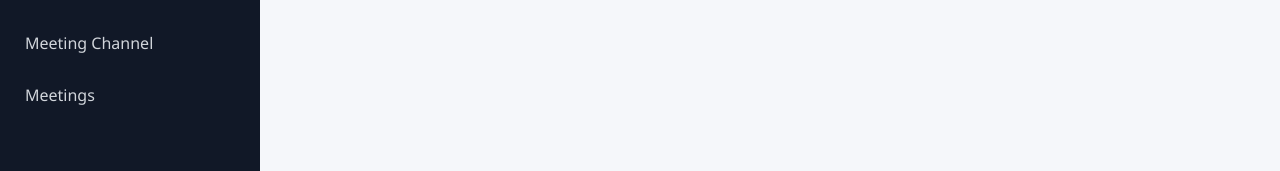
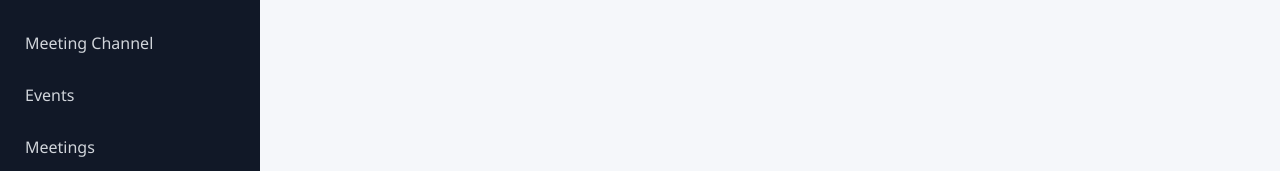
Before and after one commit to bnmanish/Appointment-Booking-System, a React (Vite) app in the folder frontend/: page /admin in a window 1280 px wide. Shown: the part 134-305 px from the top of the page. Built offline with nearby package versions, Linux system fonts and the light colour scheme; no server answers; sample sign-in values are in the browser's storage.

Commit message:
event module in progress

```diff
--- a/frontend/src/App.tsx
+++ b/frontend/src/App.tsx
@@ -7,6 +7,8 @@ import Users from "./pages/Users";
 import Meetings from "./pages/Meetings";
 import AdminLayout from "./pages/AdminLayout";
 import MeetingChannel from "./pages/MeetingChannel";
+import Events from "./pages/Events";
+
 
 
 
@@ -46,6 +48,8 @@ function App() {
         <Route path="meeting-channel" element={<MeetingChannel />} />
         <Route path="users" element={<Users />} />
         <Route path="meetings" element={<Meetings />} />
+        <Route path="events" element={<Events />} />
+
       </Route>
       {/* Auth/admin routes ends */}
     </Routes>
--- /dev/null
+++ b/frontend/src/pages/Events.tsx
@@ -0,0 +1,5 @@
+function Events() {
+  return <h1>Events Page</h1>;
+}
+
+export default Events;
--- a/frontend/src/pages/components/Sidebar.tsx
+++ b/frontend/src/pages/components/Sidebar.tsx
@@ -11,6 +11,9 @@ function Sidebar() {
         </NavLink>
         <NavLink to="/admin/meeting-channel">
           Meeting Channel
+        </NavLink>
+        <NavLink to="/admin/events">
+          Events
         </NavLink>
 
         {/* <NavLink to="/admin/users">
```
